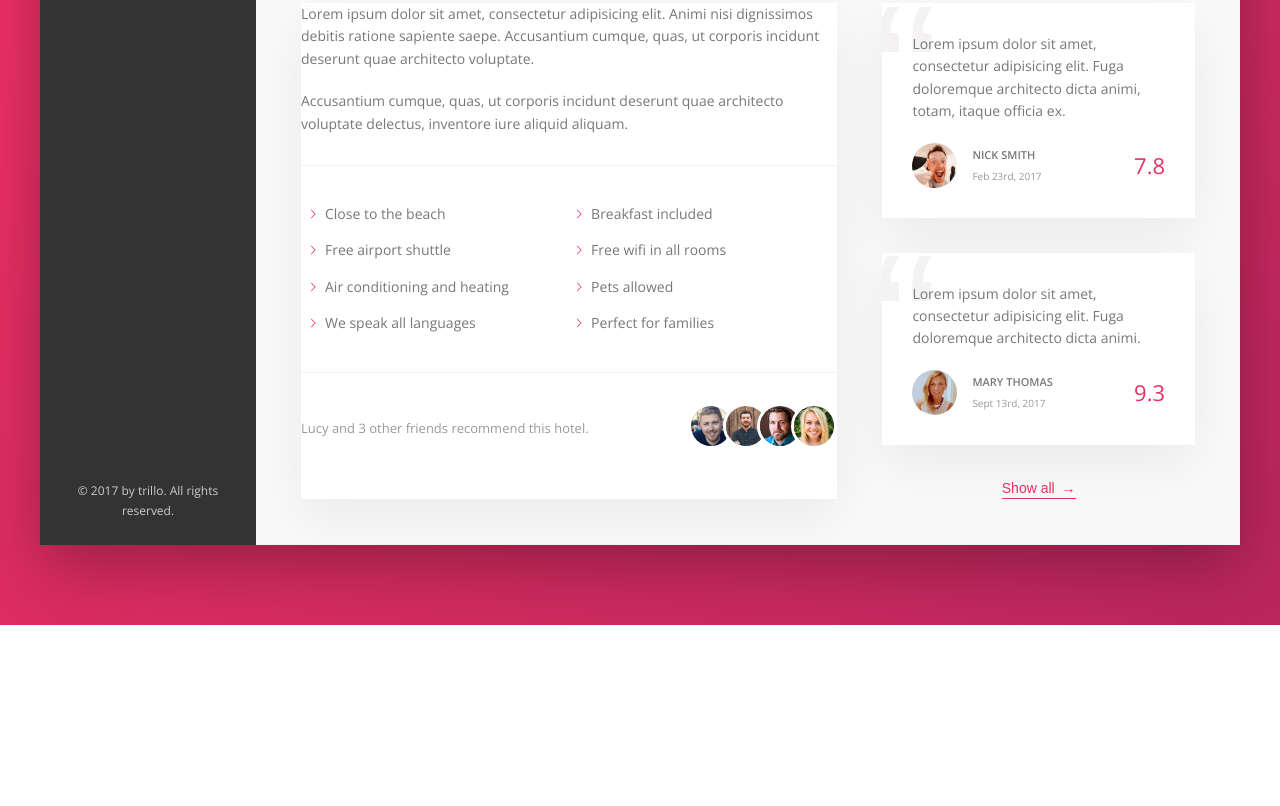
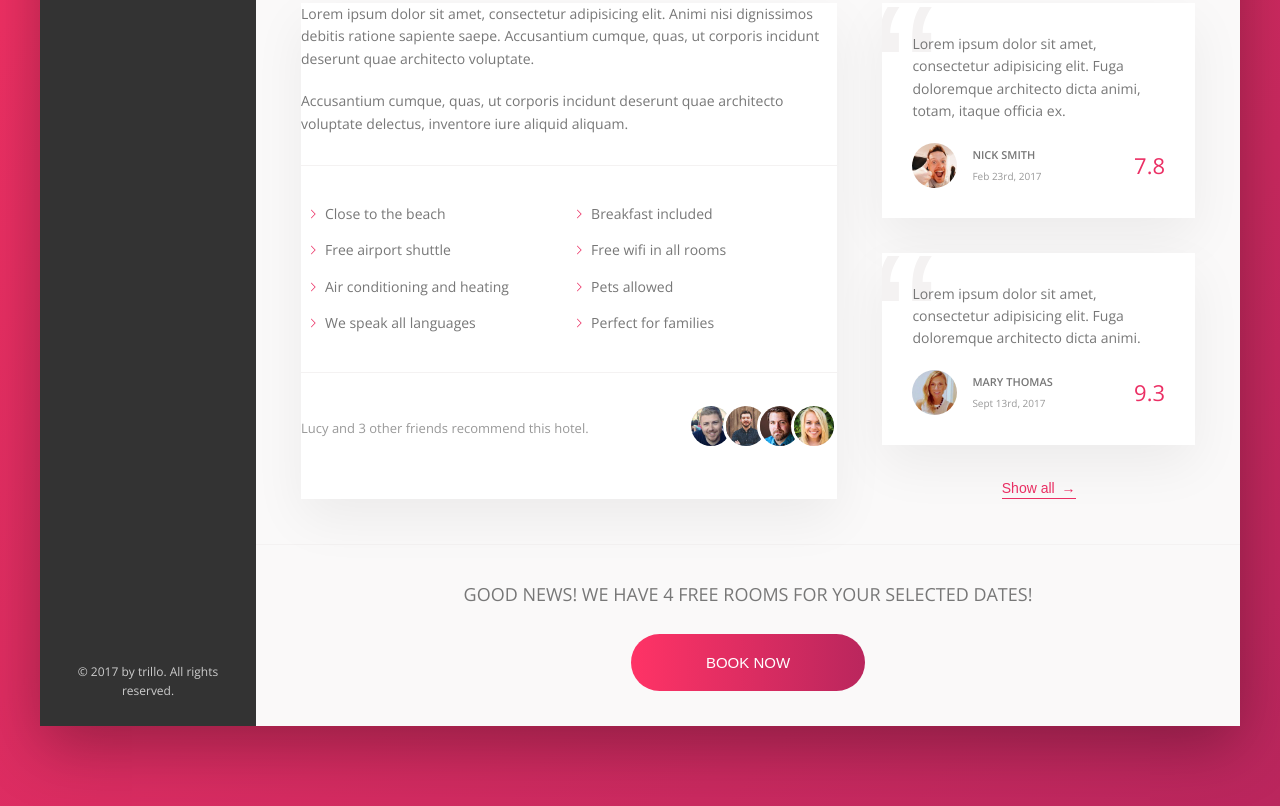
Before and after one commit to lqtrung-95/Trillo, a website: page index.html in a window 1280 px wide. Shown: the part 644-1450 px from the top of the page. Before the commit the page ends 1269 px from the top, so only its background shows below. Drawn offline with nearby package versions, Linux system fonts and the light colour scheme.

Commit message:
finished CTA part.

```diff
--- a/index.html
+++ b/index.html
@@ -248,6 +248,16 @@
               <button class="btn-inline">Show all <span>&rarr;</span></button>
             </div>
           </div>
+
+          <div class="cta">
+            <h2 class="cta__book-now">
+              Good news! We have 4 free rooms for your selected dates!
+            </h2>
+            <button class="btn">
+              <span class="btn__visible">Book now</span>
+              <span class="btn__invisible">Only 4 rooms left</span>
+            </button>
+          </div>
         </main>
       </div>
     </div>
--- a/sass/_components.scss
+++ b/sass/_components.scss
@@ -447,3 +447,72 @@
     font-family: sans-serif;
   }
 }
+
+//////////////////////////////
+// CTA
+.cta {
+  padding: 3.5rem 0;
+  text-align: center;
+
+  &__book-now {
+    font-size: 1.8rem;
+    font-weight: 300;
+    text-transform: uppercase;
+    margin-bottom: 2.5rem;
+  }
+}
+
+.btn {
+  font-size: 1.5rem;
+  font-weight: 300;
+  text-transform: uppercase;
+  border-radius: 100px;
+  border: none;
+  background-image: linear-gradient(
+    to right,
+    var(--color-primary-light),
+    var(--color-primary-dark)
+  );
+  position: relative;
+  color: #fff;
+  overflow: hidden;
+  cursor: pointer;
+
+  & > * {
+    display: inline-block;
+    height: 100%;
+    width: 100%;
+    transition: all 0.2s;
+  }
+
+  &:hover {
+    background-image: linear-gradient(
+      to left,
+      var(--color-primary-light),
+      var(--color-primary-dark)
+    );
+  }
+
+  &__visible {
+    padding: 2rem 7.5rem;
+  }
+
+  &__invisible {
+    position: absolute;
+    padding: 2rem 0;
+    left: 0;
+    top: -100%;
+  }
+
+  &:hover &__visible {
+    transform: translateY(100%);
+  }
+  &:hover &__invisible {
+    top: 0;
+  }
+
+  &:focus {
+    outline: none;
+    animation: pulsate 1s infinite;
+  }
+}
```
Also changed, not shown: css/style.css.
